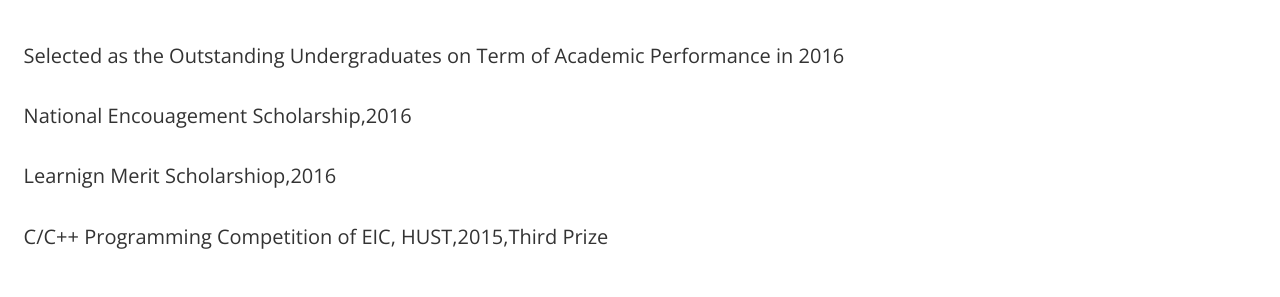
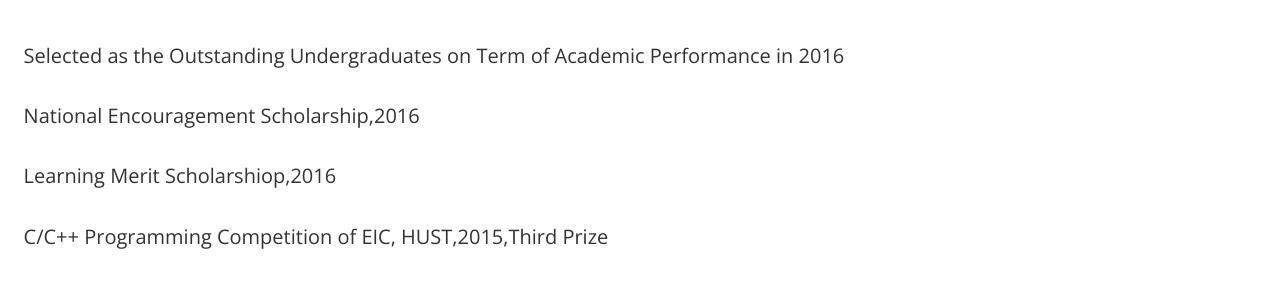
Before and after one commit to hustmf/HomePage, a Jekyll site: the page index.html, which Jekyll copies as it is, in a window 1280 px wide and 900 px high, scrolled down 1047 px. Shown: the part 158-455 px from the top of the window. Built offline with Jekyll 4.4.1, drawn with Linux system fonts in a browser that asks for light colours; nearby versions of some CDN libraries; some web fonts are replaced; a style sheet for code colours, icons or effects is not loaded.

Commit message:
Update index.html

```diff
--- a/index.html
+++ b/index.html
@@ -69,8 +69,8 @@
                  <div class="row section featured topspace">
 			<h2 class="section-title"><span>Awards</span></h2>
             <h5>&nbsp&nbsp&nbspSelected as the Outstanding Undergraduates on Term of Academic Performance in 2016</h5>
-            <h5>&nbsp&nbsp&nbspNational Encouagement Scholarship,2016</h5>
-            <h5>&nbsp&nbsp&nbspLearnign Merit Scholarshiop,2016</h5>
+            <h5>&nbsp&nbsp&nbspNational Encouragement Scholarship,2016</h5>
+            <h5>&nbsp&nbsp&nbspLearning Merit Scholarshiop,2016</h5>
             <h5>&nbsp&nbsp&nbspC/C++ Programming Competition of EIC, HUST,2015,Third Prize</h5>
             </div>
 
```
